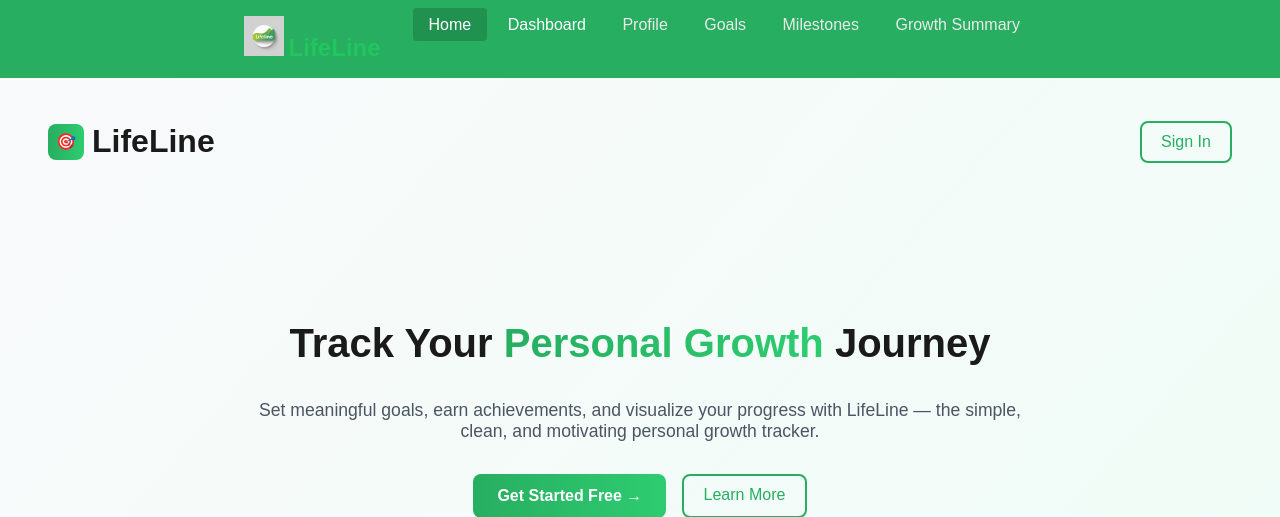
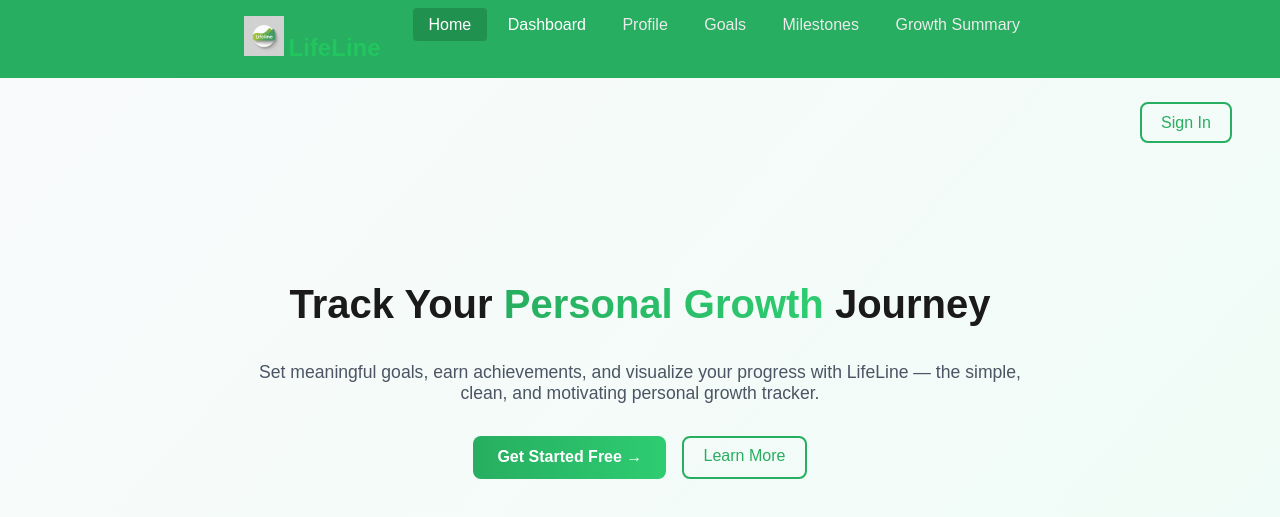
Before and after one commit to rubiojademm/CSIT327-G8-LifeLine, a Django app: page / in a window 1280 px wide. Shown: the top 517 px of the page. Run offline with Django 5.2, Linux system fonts and the light colour scheme.

Commit message:
fix(ui): removed title and logo from landing page

```diff
--- a/LifeLine/ui/static/css/landing.css
+++ b/LifeLine/ui/static/css/landing.css
@@ -14,7 +14,7 @@ body {
 /* Header */
 .landing-header {
   display: flex;
-  justify-content: space-between;
+  justify-content: flex-end;
   align-items: center;
   padding: 1.5rem 3rem;
 }
--- a/LifeLine/ui/templates/landing.html
+++ b/LifeLine/ui/templates/landing.html
@@ -6,10 +6,6 @@
 <div class="landing-page">
   <!-- Header -->
   <header class="landing-header">
-    <div class="logo">
-      <div class="logo-icon">🎯</div>
-      <h1>LifeLine</h1>
-    </div>
     <a href="{% url 'login' %}" class="btn-outline">Sign In</a>
   </header>
 
```
